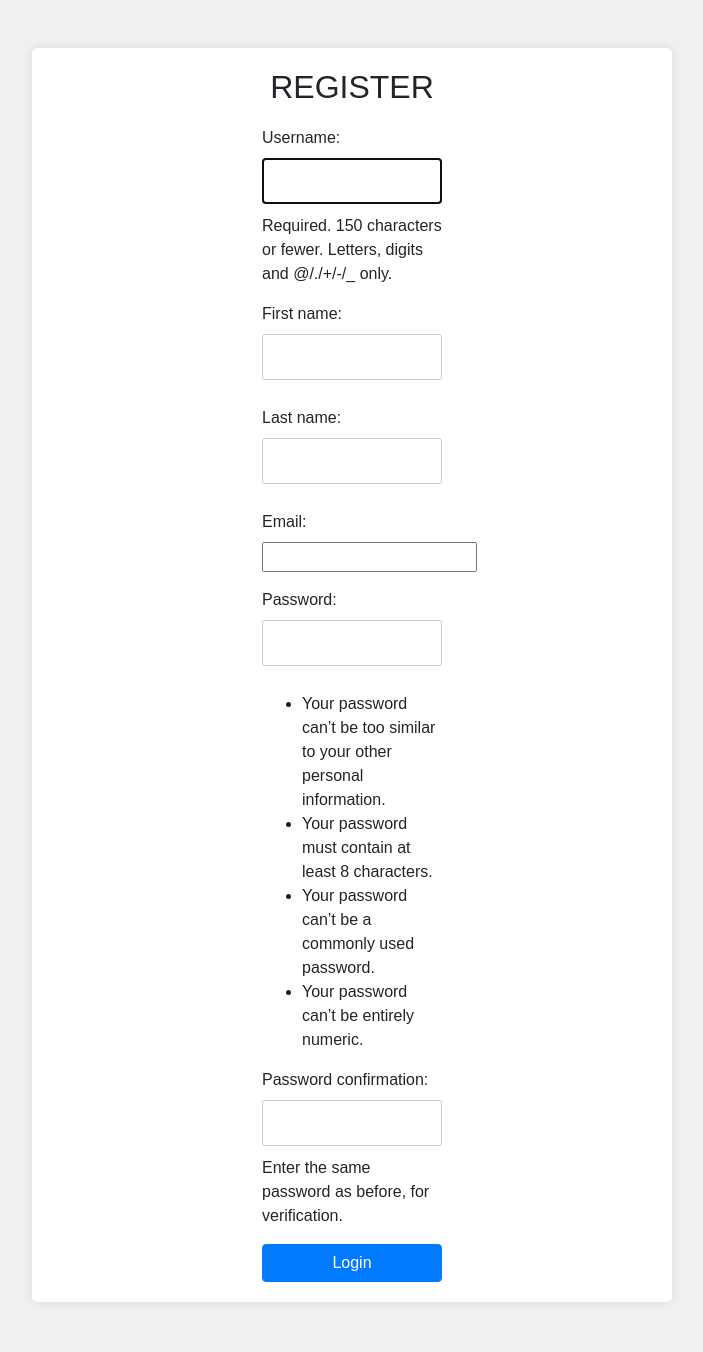
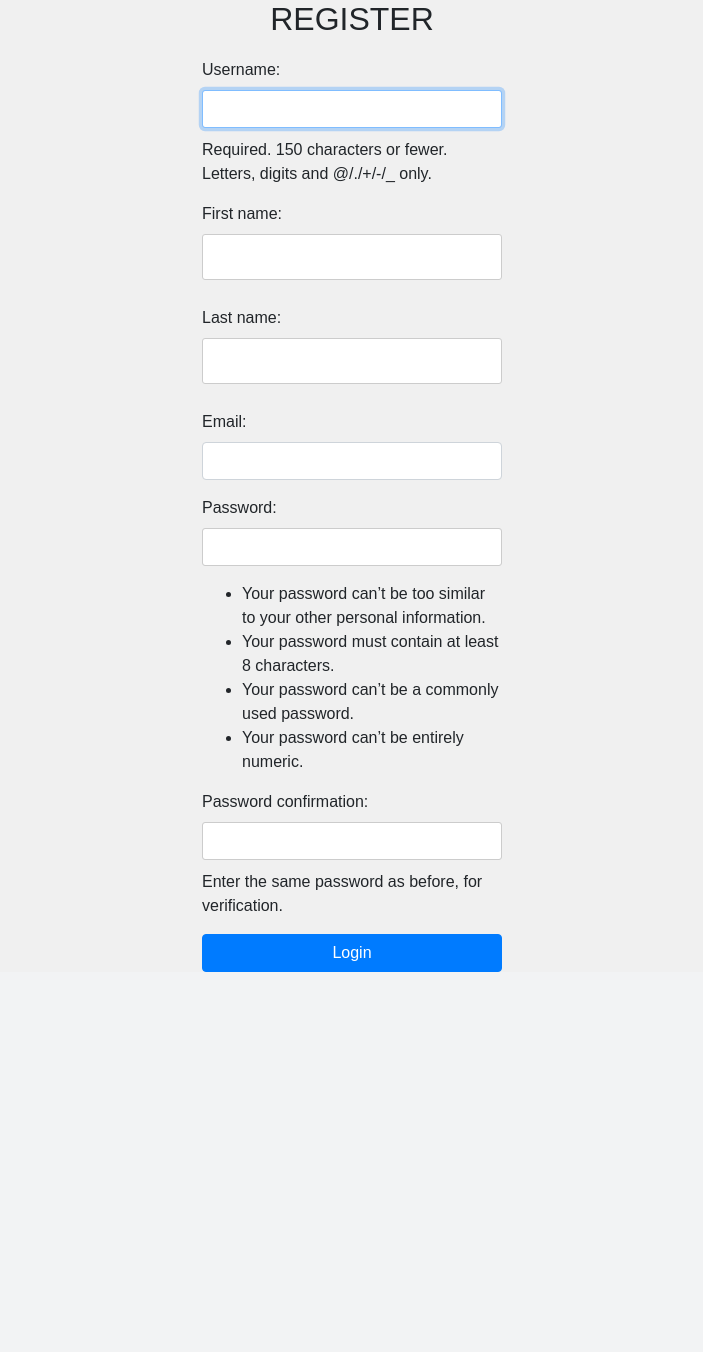
Before and after one commit to fahad0samara/django-UserAuthenticator, a Django app: page /authUser/register/ in a window 1280 px wide. Shown: the part 56-1408 px from the top of the page, without its empty margins (288-991 px from the left). After the commit the page ends 1028 px from the top, so only its background shows below. Run offline with Django 5.2, Linux system fonts and the light colour scheme; some libraries are stand-ins or nearby versions.

Commit message:
updata some file

```diff
--- a/authUser/forms.py
+++ b/authUser/forms.py
@@ -1,17 +1,18 @@
 from django.contrib.auth.forms import UserCreationForm
+from django import forms
 from django.contrib.auth.models import User
-from django import forms
 
 class UserRegistrationForm(UserCreationForm):
-    email = forms.EmailField()
+    email = forms.EmailField(widget=forms.EmailInput(attrs={'class': 'form-control'}))
     first_name = forms.CharField(max_length=100)
     last_name = forms.CharField(max_length=100)
 
+    def __init__(self, *args, **kwargs):
+        super(UserRegistrationForm, self).__init__(*args, **kwargs)
+        self.fields['username'].widget.attrs.update({'class': 'form-control'})
+        self.fields['password1'].widget.attrs.update({'class': 'form-control'})
+        self.fields['password2'].widget.attrs.update({'class': 'form-control'})
+
     class Meta:
         model = User
-        fields =['username',
-                 'first_name',
-                 'last_name',
-                 'email',
-                 'password1',
-                 'password2']
+        fields = ['username', 'first_name', 'last_name', 'email', 'password1', 'password2']
--- a/authUser/templates/base.html
+++ b/authUser/templates/base.html
@@ -38,7 +38,7 @@
         </div>
     </nav>
 
-    <div class="container mt-5">
+    <div class="">
         {% block content %}
         {% endblock %}
     </div>
```
Also changed, not shown: 1 other file.
